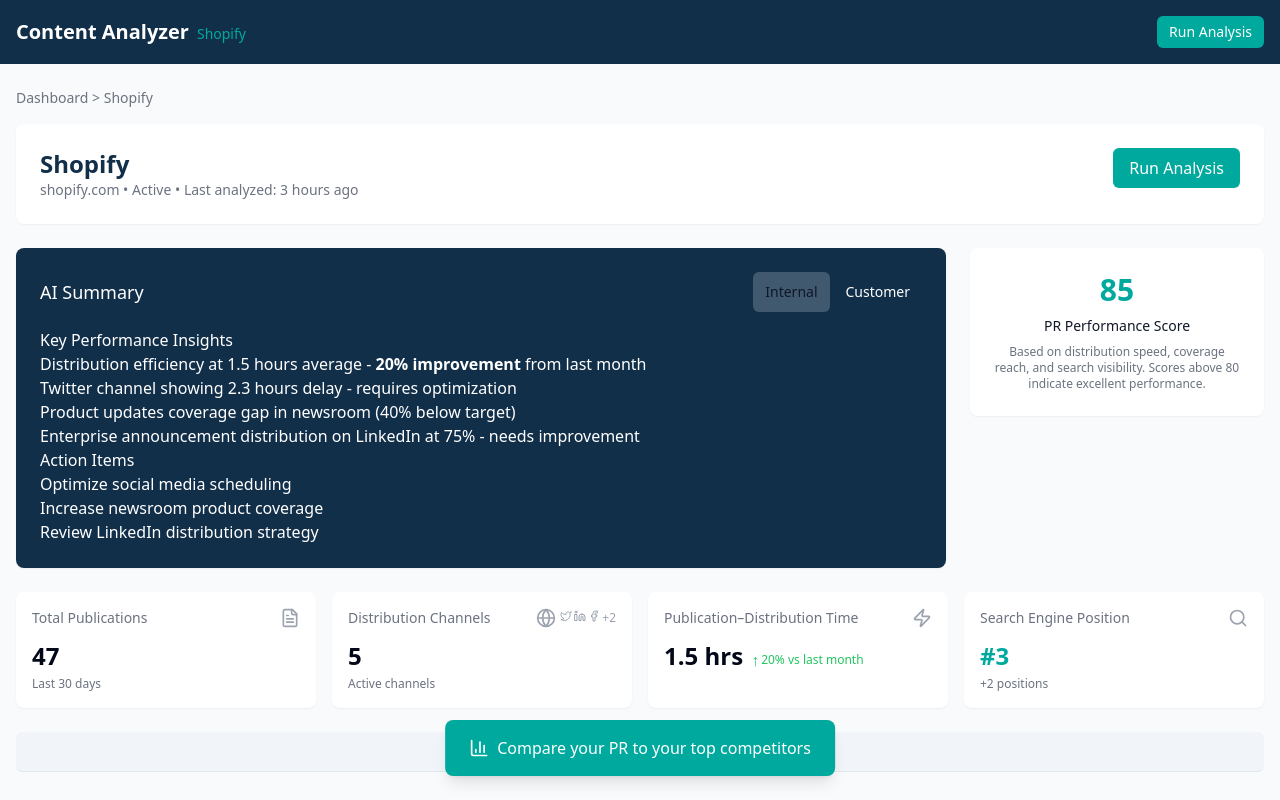
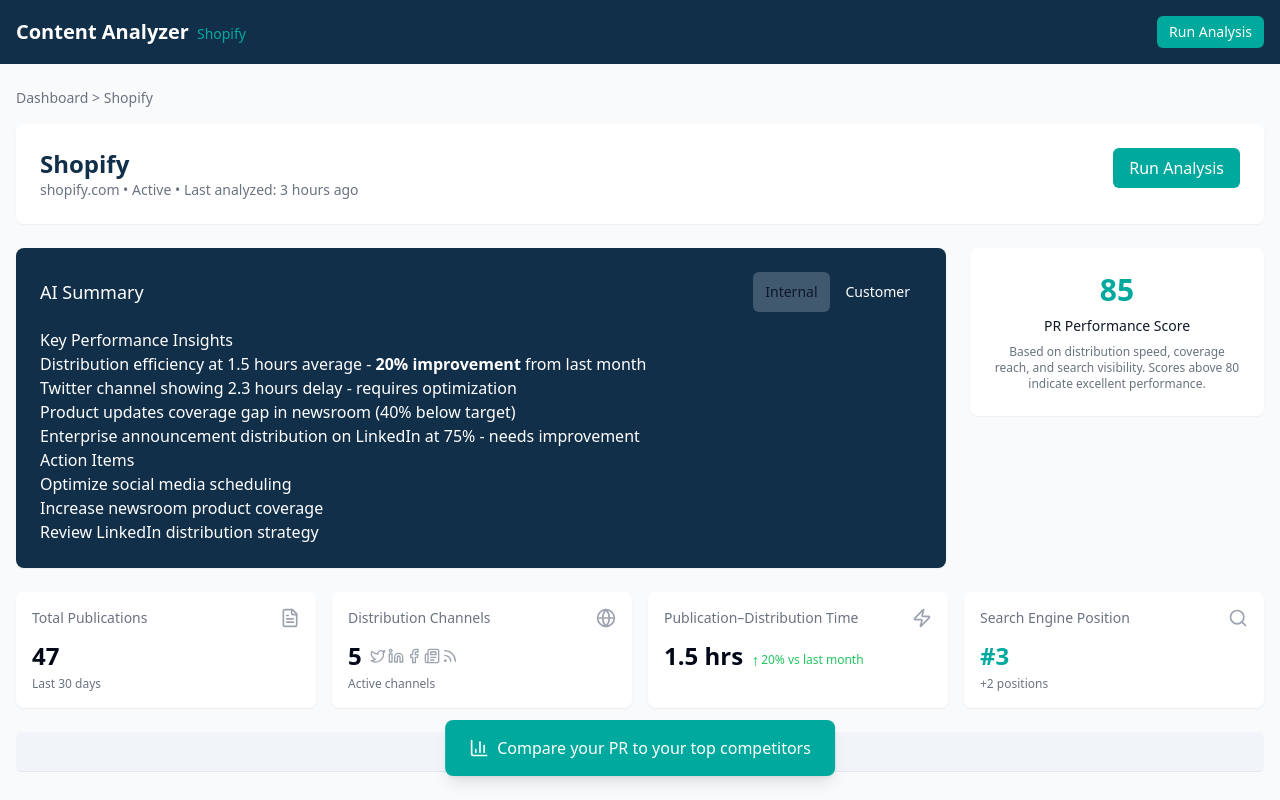
Before and after one commit to BenPlaybook/presspage-insight-pulse, a React (Vite) app: page /account/1 in a window 1280 px wide. Shown: the top 800 px of the page. Built offline with nearby package versions, Linux system fonts and the light colour scheme.

Commit message:
feat: Display channel icons next to count
The AI updated the AccountMetrics component to display distribution channel icons next to the channel count.

```diff
--- a/src/components/MetricCard.tsx
+++ b/src/components/MetricCard.tsx
@@ -3,7 +3,7 @@ import { ReactNode } from 'react';
 
 type MetricCardProps = {
   title: string;
-  value: string | number;
+  value: string | number | ReactNode;
   trend?: {
     value: string;
     positive?: boolean;
--- a/src/components/account/AccountMetrics.tsx
+++ b/src/components/account/AccountMetrics.tsx
@@ -60,27 +60,24 @@ export const AccountMetrics: React.FC<AccountMetricsProps> = ({ metrics }) => {
             <div className="h-full">
               <MetricCard
                 title="Distribution Channels"
-                value={metrics.channels.count}
-                subtext={metrics.channels.description}
-                icon={
-                  <div className="flex items-center space-x-1">
-                    <Globe className="w-5 h-5" />
-                    <div className="flex space-x-0.5 ml-1">
-                      {distributionChannels.slice(0, 3).map((channel, index) => {
+                value={
+                  <div className="flex items-center gap-2">
+                    <span>{metrics.channels.count}</span>
+                    <div className="flex space-x-0.5">
+                      {distributionChannels.map((channel, index) => {
                         const IconComponent = channel.icon;
                         return (
                           <IconComponent
                             key={channel.name}
-                            className="w-3 h-3 text-gray-400"
+                            className="w-4 h-4 text-gray-400"
                           />
                         );
                       })}
-                      {distributionChannels.length > 3 && (
-                        <span className="text-xs text-gray-400 ml-0.5">+{distributionChannels.length - 3}</span>
-                      )}
                     </div>
                   </div>
                 }
+                subtext={metrics.channels.description}
+                icon={<Globe className="w-5 h-5" />}
                 className="h-full"
               />
             </div>
```
